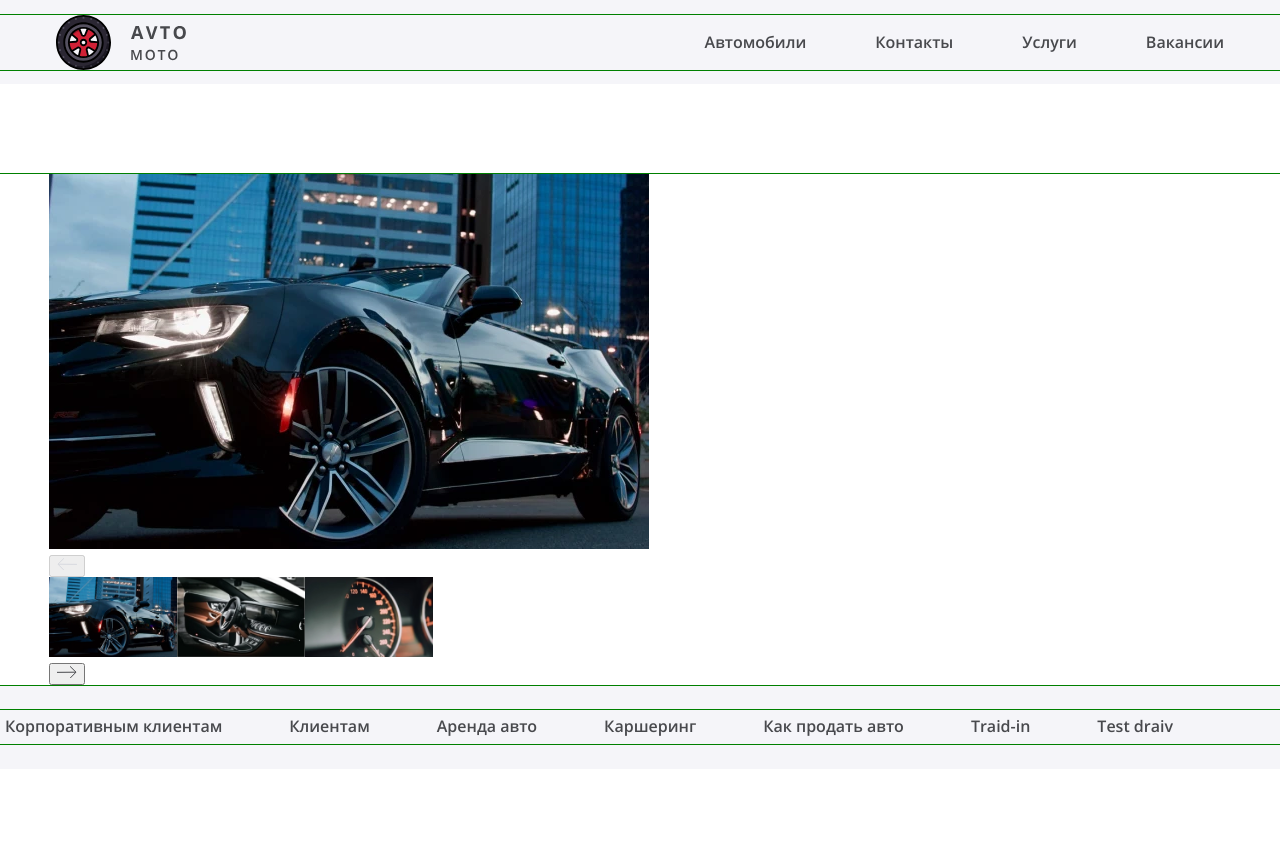
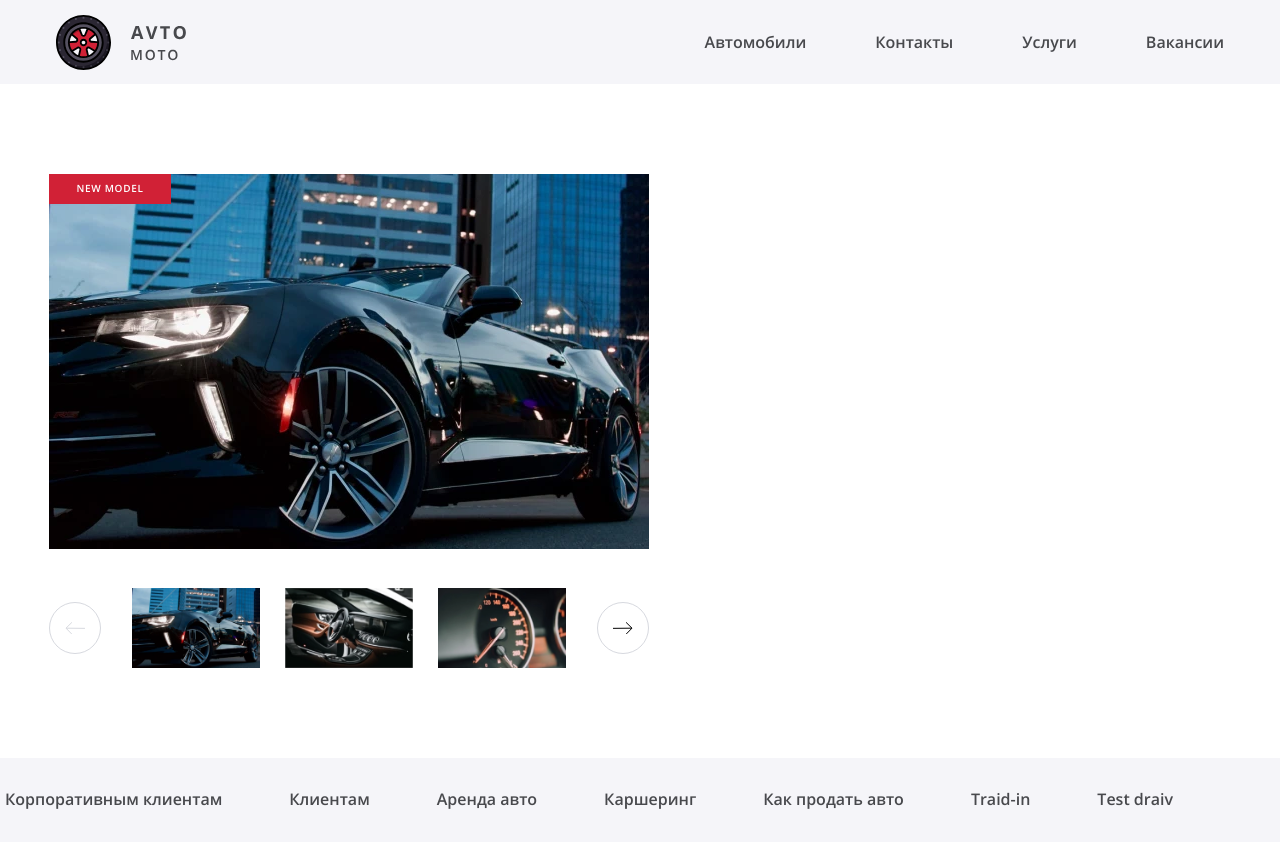
Before and after one commit to julia-marta/avto-moto, a React (Create React App) app: page / in a window 1280 px wide. Before the commit the page ends 800 px from the top, so only its background shows below. Built offline with nearby package versions, Linux system fonts and the light colour scheme.

Commit message:
Полностью программирует логику работы слайдера, завершает стилизацию блока, добавляет анимацию слайдеру

```diff
--- a/src/components/slider-button/slider-button.jsx
+++ b/src/components/slider-button/slider-button.jsx
@@ -3,10 +3,12 @@ import PropTypes from "prop-types";
 import Icon from "../icon/icon";
 import {IconType} from "../../const";
 
-const SliderButton = ({type, disabled}) => {
+const SliderButton = ({type, disabled, onClick}) => {
 
   return (
-    <button type="button" classname={`slider__button slider__button--${type} ${disabled ? `slider__button--disabled` : ``}`} disabled={disabled}>
+    <button id={type} type="button"
+    className={`slider__button slider__button--${type}${disabled ? `slider__button--disabled` : ``}`} disabled={disabled}
+    onClick={onClick}>
       <Icon icon={IconType[`${type.toUpperCase()}`]} />
     </button>
   );
@@ -15,6 +17,7 @@ const SliderButton = ({type, disabled}) => {
 SliderButton.propTypes = {
   type: PropTypes.string.isRequired,
   disabled: PropTypes.bool.isRequired,
+  onClick: PropTypes.func.isRequired,
 };
 
 export default SliderButton;
--- a/src/components/slider/slider.jsx
+++ b/src/components/slider/slider.jsx
@@ -1,38 +1,50 @@
-import React, {useState} from 'react';
+import React, {useState, useCallback} from 'react';
 import {connect} from "react-redux";
 import PropTypes from "prop-types";
 import SliderButton from "../slider-button/slider-button";
 
 const Slider = ({slides}) => {
 
-  const [current] = useState(0);
-  const count = slides.length;
+  const [current, setCurrent] = useState(0);
 
+  const handleButtonClick = useCallback(
+    (evt) => {
+      if (evt.target.id === `next`) {
+        setCurrent(current + 1);
+      } else {
+        setCurrent(current - 1);
+      }
+
+    }, [current]
+  );
 
   return (
     <div className="product__photos slider">
+
       <div className="slider__display">
-        <picture>
-          <source type="image/webp" srcSet={`img/${slides[current]}.webp 1x, img/${slides[current]}@2x.webp 2x`} />
-          <img className="slider__picture" src={`img/${slides[current]}.jpg`} srcSet={`img/${slides[current]}@2x.jpg 2x`} width="600" height="375" alt="Фото автомобиля" />
-        </picture>
+        {slides.map((slide, index) => {
+          return  <picture key={index+1}>
+            <source type="image/webp" srcSet={`img/${slide}.webp 1x, img/${slide}@2x.webp 2x`} />
+            <img className={`slider__picture ${index === current ? `slider__picture--active` : ``}`} src={`img/${slide}.jpg`} srcSet={`img/${slide}@2x.jpg 2x`} width="600" height="375" alt="Фото автомобиля" />
+          </picture>
+        })}
       </div>
+
       <div className="slider__navigation">
-        <SliderButton type={`back`} disabled={current === 0} />
-        <ul className="slider__preview">
-          {slides.map((slide) => {
-            return <li className="slider__preview-item">
+        <SliderButton type={`back`} disabled={current === 0} onClick={handleButtonClick} />
+        <ul className="slider__preview-list">
+          {slides.map((slide, index) => {
+            return <li key={index + 1} className="slider__preview-item">
               <picture>
                <source type="image/webp" srcSet={`img/${slide}.webp 1x, img/${slide}@2x.webp 2x`} />
-               <img className="slider__picture" src={`img/${slide}.jpg`} srcSet={`img/${slide}@2x.jpg 2x`} width="128" height="80" alt="Превью фото" />
+               <img className="slider__preview" src={`img/${slide}.jpg`} srcSet={`img/${slide}@2x.jpg 2x`} width="128" height="80" alt="Превью фото" />
               </picture>
             </li>
           })}
         </ul>
-        <SliderButton type={`next`} disabled={current === count} />
+        <SliderButton type={`next`} disabled={current === slides.length - 1} onClick={handleButtonClick} />
       </div>
-
-      </div>
+    </div>
   );
 };
 
--- a/src/const.js
+++ b/src/const.js
@@ -9,7 +9,7 @@ export const IconType = {
       height: 13,
     },
     NEXT: {
-      name: `arrow-front`,
+      name: `arrow-next`,
       width: 20,
       height: 13,
     },
--- a/src/sass/blocks/container.scss
+++ b/src/sass/blocks/container.scss
@@ -2,5 +2,5 @@
   box-sizing: border-box;
   max-width: 1280px;
   margin: 0 auto;
-  outline: 1px solid green;
+//   outline: 1px solid green;
 }
--- a/src/sass/blocks/icon.scss
+++ b/src/sass/blocks/icon.scss
@@ -0,0 +1,11 @@
+.icon {
+  position: absolute;
+
+  &--arrow-back,
+  &--arrow-next {
+    top: 19px;
+    left: 15px;
+    pointer-events: none;
+  }
+
+}
--- a/src/sass/blocks/product.scss
+++ b/src/sass/blocks/product.scss
@@ -1,5 +1,5 @@
 .product {
-  padding-top: 90px;
+  padding: 90px 0;
 }
 
 .product__wrapper {
--- a/src/sass/blocks/slider.scss
+++ b/src/sass/blocks/slider.scss
@@ -1,8 +1,71 @@
-.slider__preview {
+.slider__display {
+  position: relative;
+  min-height: 375px;
+  margin-bottom: 39px;
+
+  &::before {
+    @include font-weight(600);
+    content: "new model";
+    position: absolute;
+    top: 0;
+    left: 0;
+    width: 122px;
+    height: 30px;
+    z-index: 10;
+    font-size: 10px;
+    line-height: 28px;
+    text-align: center;
+    letter-spacing: 0.07em;
+    text-transform: uppercase;
+    color: $main-background;
+    background-color: $button;
+  }
+}
+
+.slider__picture {
+   position: absolute;
+   opacity: 0;
+   transform: scale(0.97);
+
+    &--active {
+      opacity: 1;
+      transition-duration: 1s;
+      transform: scale(1);
+    }
+  }
+
+.slider__navigation {
+  display: flex;
+  flex-wrap: wrap;
+  justify-content: space-between;
+  align-items: center;
+}
+
+.slider__button {
+  position: relative;
+  box-sizing: border-box;
+  width: 52px;
+  height: 52px;
+  background-color: transparent;
+  border: 1px solid $border;
+  border-radius: 50px;
+  cursor: pointer;
+
+  &:disabled {
+    color: $border;
+  }
+}
+
+.slider__preview-list {
   @include indents-none;
   @include list-reset;
   display: flex;
   flex-wrap: wrap;
-  justify-content: flex-start;
+  justify-content: space-between;
   align-items: flex-start;
+  min-width: 434px;
 }
+
+.slider__preview {
+  display: block;
+}
--- a/src/sass/variables.scss
+++ b/src/sass/variables.scss
@@ -1,6 +1,8 @@
 $main-background: #FFFFFF;
 $main-text: #48494D;
 $background: #F5F5F9;
+$button: #D12136;
+$border: #D7D9DF;
 
 $responsive-width: 1024px;
 $min-content-width: 1175px;
```
Also changed, not shown: public/img/icons/icon-arrow-next.svg (renamed from public/img/icons/icon-arrow-front.svg), public/img/sprite.svg, src/sass/common.scss (line endings or trailing spaces).
